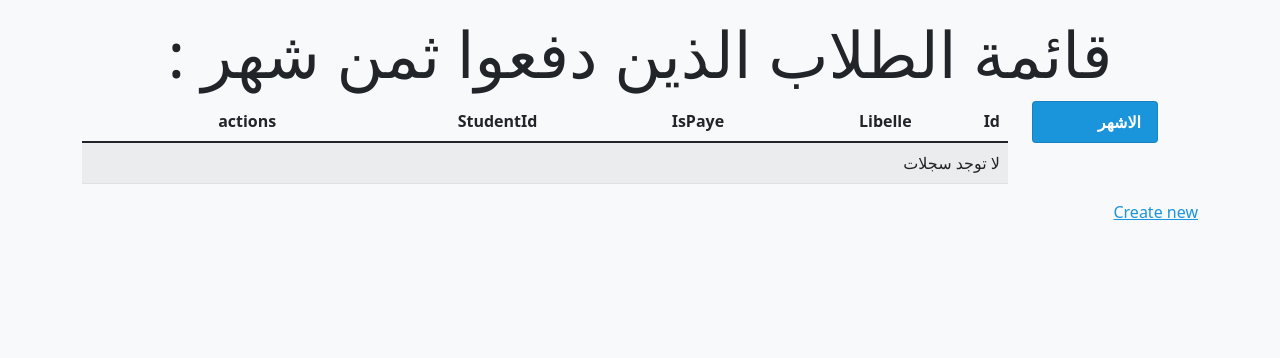
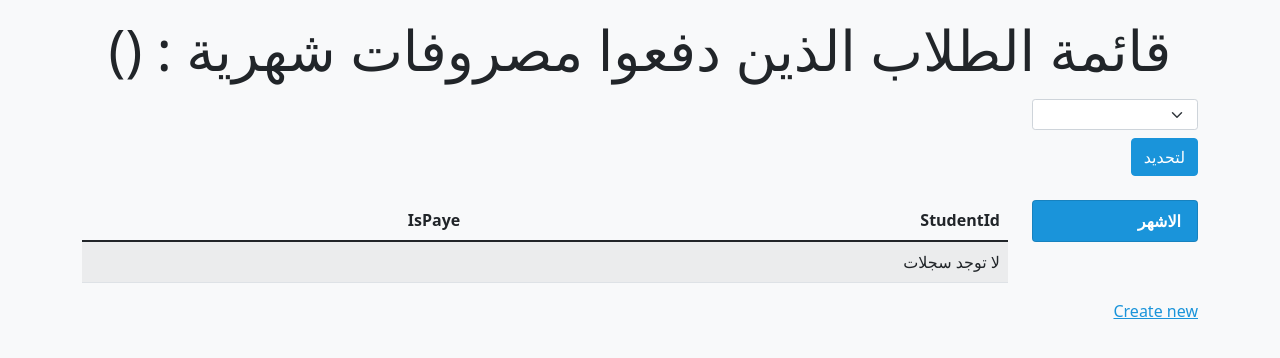
Before and after one commit to papamatrood/DarAssahaba, a Symfony app: template templates/paiement/index.html.twig in a window 1280 px wide. Shown: the part 200-558 px from the top of the page. Run offline with Twig, Linux system fonts and the light colour scheme; the template is opened without the code that fills it, so the values that code supplies are empty; some libraries are stand-ins or nearby versions.

Commit message:
J'ai commencé la partie paiement

```diff
--- a/public/css/style.css
+++ b/public/css/style.css
@@ -10,3 +10,7 @@
 ul.navbar-nav > li {
     margin: 0 5rem;
 }
+
+.true-false-image {
+    width: 9%;
+}
--- a/src/Entity/Paiement.php
+++ b/src/Entity/Paiement.php
@@ -25,7 +25,7 @@
     /**
      * @ORM\Column(type="boolean")
      */
-    private $isPaye;
+    private $isPaye = false;
 
     /**
      * @ORM\Column(type="integer")
--- a/src/Entity/Student.php
+++ b/src/Entity/Student.php
@@ -72,4 +72,9 @@
 
         return $this;
     }
+
+    public function getFullName(): ?string
+    {
+        return $this->firstName . ' ' . $this->name;
+    }
 }
--- a/templates/base.html.twig
+++ b/templates/base.html.twig
@@ -50,7 +50,7 @@
                             تعليم
                         </a>
                         <ul class="dropdown-menu" aria-labelledby="dropdownMenuLink">
-                            <li><a class="dropdown-item" href="{{ path('student_index') }}">رسوم التعليم</a></li>
+                            <li><a class="dropdown-item" href="{{ path('paiement_index') }}">رسوم التعليم</a></li>
                         </ul>
                     </li>
                     <li class="nav-item dropdown">
--- a/templates/paiement/index.html.twig
+++ b/templates/paiement/index.html.twig
@@ -4,14 +4,28 @@
 
 {% block body %}
 <div class="container">
-    <h3 class="text-center display-3">قائمة الطلاب الذين دفعوا ثمن شهر : </h3>
+    <h4 class="text-center display-4">قائمة الطلاب الذين دفعوا مصروفات شهرية : ({{ year }}) </h4>
     <div class="row">
         <div class="col-md-2">
-            <ul class="list-group">
+            <form class="mt-2 mb-4">
+                <select class="form-select form-select-sm" name="year">
+                    {% for value in years %}
+                    <option value="{{ value }}" {% if value == year %}selected{% endif %}>
+                        {{ value }}
+                    </option>
+                    {% endfor %}
+                </select>
+                <button type="submit" class="btn btn-primary mt-2">لتحديد</button>
+            </form>
+        </div>
+    </div>
+    <div class="row">
+        <div class="col-md-2">
+            <ul class="list-group p-0">
                 <li class="list-group-item bg-primary text-white fw-bold">الاشهر</li>
                 {% for month in months %}
                 <li class="list-group-item">
-                    <a href="">#{{ loop.index }} {{ month }}</a>
+                    <a href="{{ path('paiement_month', {'month': month}) }}" class="{% if month == mois %} active {% endif %}" >{{ month }}</a>
                 </li>
                 {% endfor %}
             </ul>
@@ -20,23 +34,25 @@
             <table class="table table-striped">
                 <thead>
                     <tr>
-                        <th>Id</th>
-                        <th>Libelle</th>
+                        {#<th>actions</th>#}
+                        <th>StudentId</th>
+                        {#<th>Libelle</th>#}
                         <th>IsPaye</th>
-                        <th>StudentId</th>
-                        <th>actions</th>
                     </tr>
                 </thead>
                 <tbody>
-                {% for paiement in paiements %}
+                {% for student in students %}
                     <tr>
-                        <td>{{ paiement.id }}</td>
-                        <td>{{ paiement.libelle }}</td>
-                        <td>{{ paiement.isPaye ? 'Yes' : 'No' }}</td>
-                        <td>{{ paiement.studentId }}</td>
-                        <td>
+                        {#<td>
                             <a href="{{ path('paiement_show', {'id': paiement.id}) }}">show</a>
                             <a href="{{ path('paiement_edit', {'id': paiement.id}) }}">edit</a>
+                        </td>#}
+                        <td>{{ student.fullName }}</td>
+                        {#<td>{{ paiement.libelle }}</td>#}
+                        <td>
+                            <a href="{{ path('paiement_new', {'libelle': mois, 'studentId': student.id, 'isPaye': true}) }}">
+                                <img src="{{ asset('images/false-button.png') }}" class="true-false-image" >
+                            </a>
                         </td>
                     </tr>
                 {% else %}
```
Also changed, not shown: src/Controller/PaiementController.php (+43 -7 lines), public/images/false-button.png (added), public/images/true-button.png (added), 1 other file.
